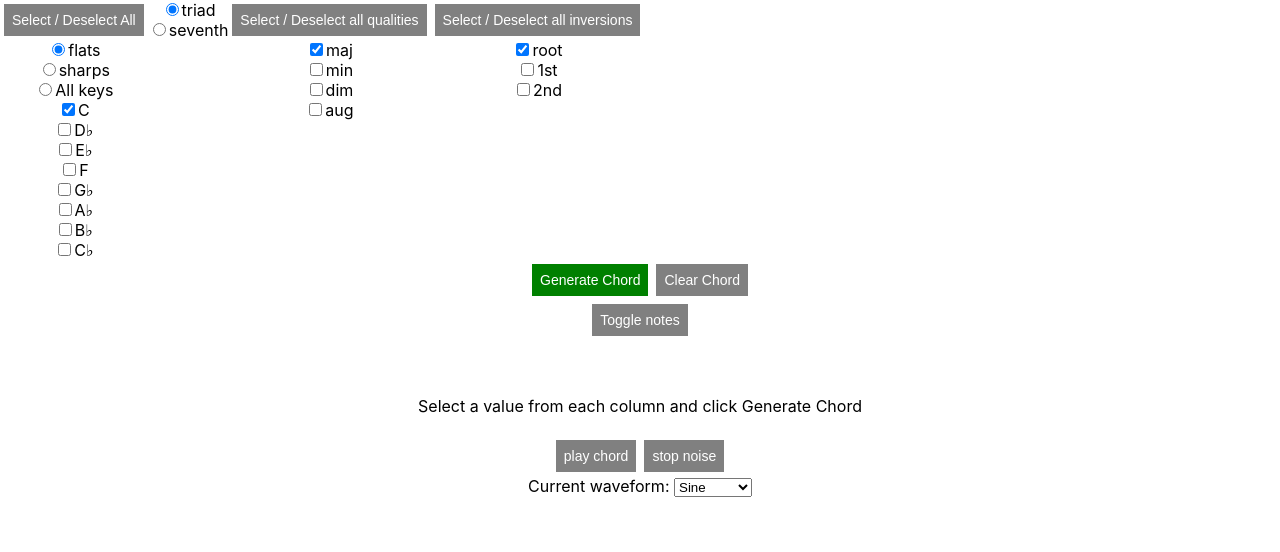
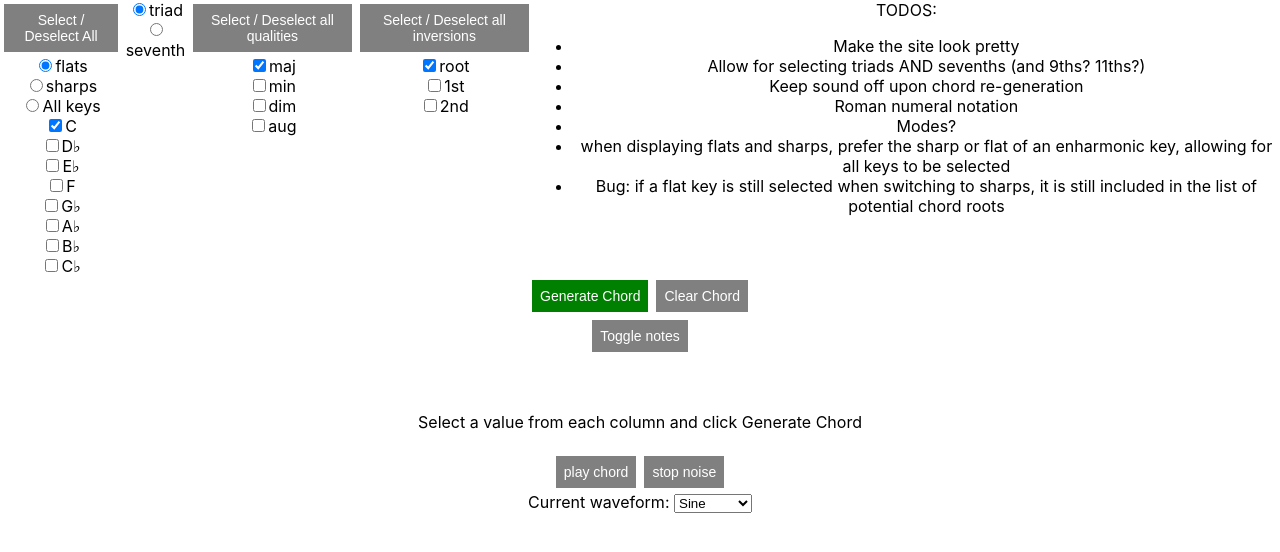
Before and after one commit to mkmatheson/chord-generator, a React (Create React App) app: page / in a window 1280 px wide. Shown: the top 552 px of the page. Built offline with nearby package versions, Linux system fonts and the light colour scheme.

Commit message:
add todos

```diff
--- a/src/App.tsx
+++ b/src/App.tsx
@@ -253,6 +253,18 @@ function App() {
             />
           ))}
         </div>
+        <div className="column">
+          TODOS:
+          <ul>
+            <li>Make the site look pretty</li>
+            <li>Allow for selecting triads AND sevenths (and 9ths? 11ths?)</li>
+            <li>Keep sound off upon chord re-generation</li>
+            <li>Roman numeral notation</li>
+            <li>Modes?</li>
+            <li>when displaying flats and sharps, prefer the sharp or flat of an enharmonic key, allowing for all keys to be selected</li>
+            <li>Bug: if a flat key is still selected when switching to sharps, it is still included in the list of potential chord roots</li>
+          </ul>
+        </div>
       </section>
       {/* Generate and display chord */}
       <button
```
